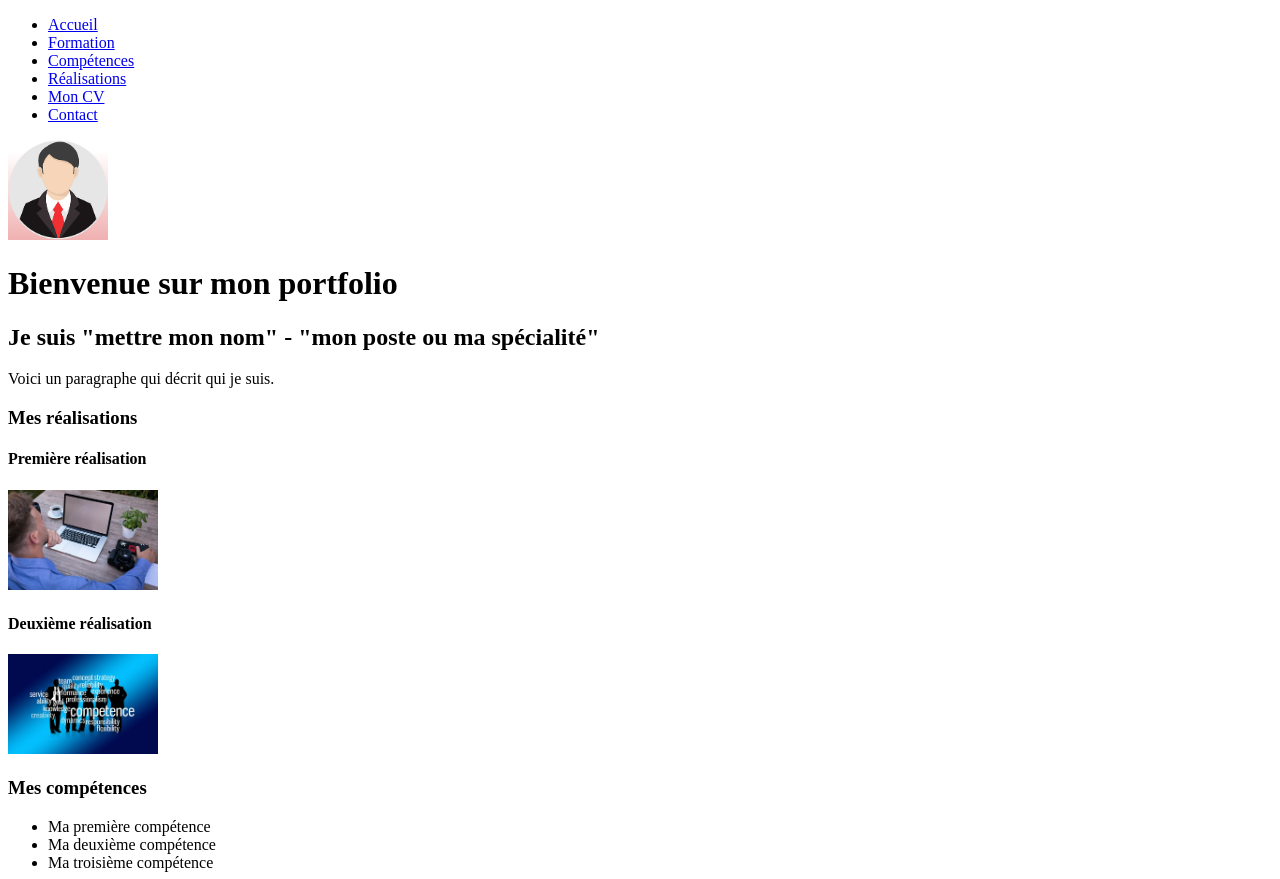
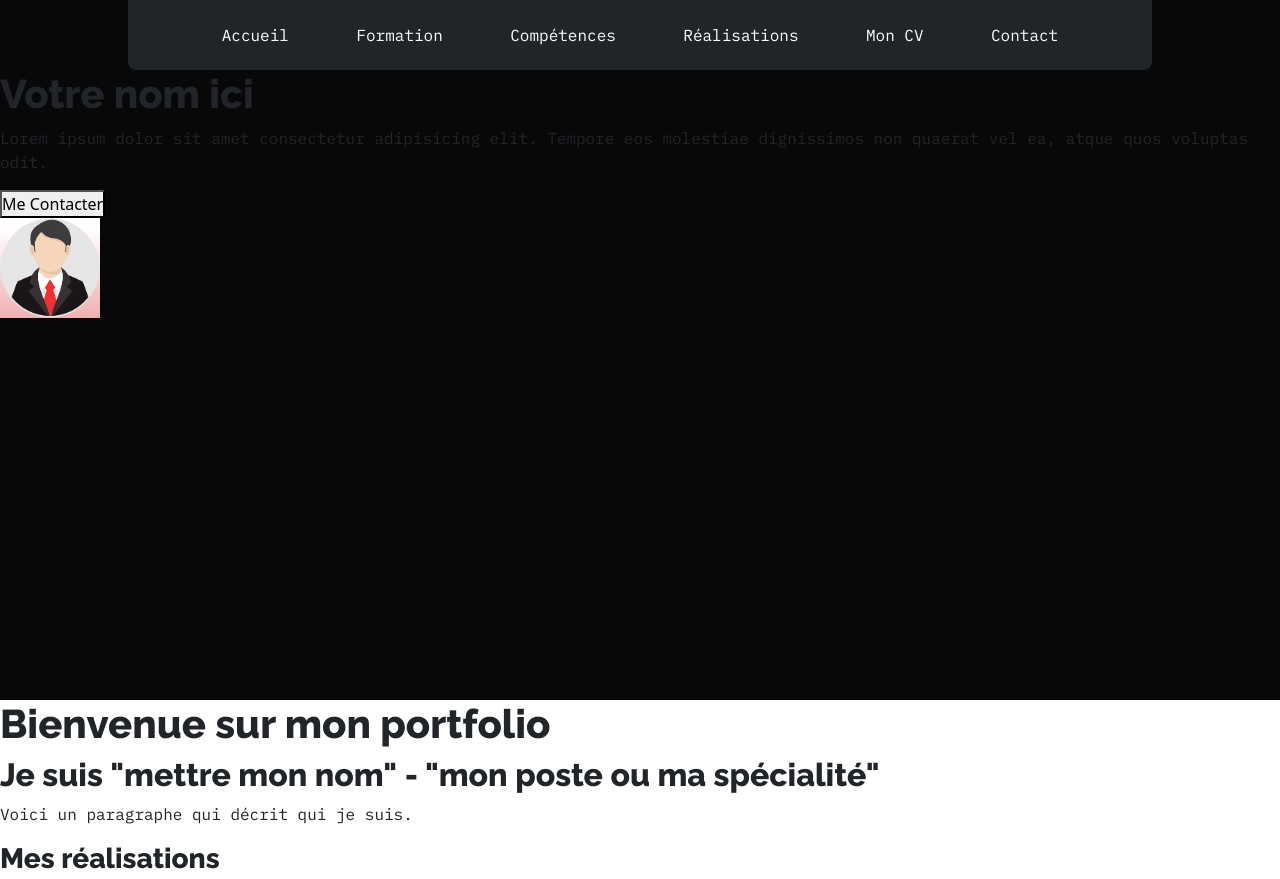
Before and after one commit to MatVD/portfolio-demo, a plain HTML site: page index.html in a window 1280 px wide. Shown: the top 879 px of the page. Drawn offline with nearby package versions, Linux system fonts and the light colour scheme.

Commit message:
add boostrap navbar

```diff
--- a/CSS/style.css
+++ b/CSS/style.css
@@ -0,0 +1,60 @@
+/* Reset des paramètres par défaut des navigateurs */
+*,
+::before,
+::after {
+  padding: 0;
+  margin: 0;
+  box-sizing: border-box;
+}
+
+
+/* Par defaut, la page fera 100% de la hauteur de la fenètre */
+html {
+  height: 100%;
+}
+body {
+  min-height: 100%;
+}
+
+
+/* Paramétrage des polices: titre en Taleway et paragraphe en IBM Plex Mono */
+h1, h2, h3, h4, h5, h6 {
+  font-family: 'Raleway', sans-serif;
+}
+p, a {
+  font-family: 'IBM Plex Mono', monospace;
+}
+
+
+/* ---- Style de la page d'accueil ---- */
+
+header {
+  height: 700px;
+  background-color: #080808;
+}
+
+nav.navbar {
+  background-color: #2B2B2B;
+  max-width: 80%;
+  height: 70px;
+  margin: 0 auto;
+  border-radius: 0 0 8px 8px;
+}
+
+.nav-link {
+  text-decoration: none;
+  color: white;
+}
+
+
+
+@media screen and (max-width: 992px) {
+
+}
+
+
+/* ---- Style de la page du cv ---- */
+
+
+
+/* ---- Style de la page de contact ---- */
--- a/index.html
+++ b/index.html
@@ -5,34 +5,54 @@
     <meta http-equiv="X-UA-Compatible" content="IE=edge">
     <meta name="viewport" content="width=device-width, initial-scale=1.0">
     <meta name="description" content="Retrouvez toutes mes réalisations sur mon portfolio. J'y décris aussi mes compétences et mes soft skills">
+    <link rel="preconnect" href="https://fonts.googleapis.com">
+    <link rel="preconnect" href="https://fonts.gstatic.com" crossorigin>
+    <link href="https://fonts.googleapis.com/css2?family=IBM+Plex+Mono&family=Raleway:wght@800&display=swap" rel="stylesheet">
     <title>Accueil | Portfolio</title>
+    <link href="https://cdn.jsdelivr.net/npm/bootstrap@5.3.0-alpha2/dist/css/bootstrap.min.css" rel="stylesheet" integrity="sha384-aFq/bzH65dt+w6FI2ooMVUpc+21e0SRygnTpmBvdBgSdnuTN7QbdgL+OapgHtvPp" crossorigin="anonymous">
     <link rel="stylesheet" href="CSS/style.css">
 </head>
 <body>
     <header>
-        <nav>
-            <ul>
-                <li>
-                    <a href="#accueil">Accueil</a>
+        <nav class="navbar navbar-expand-lg bg-dark" data-bs-theme="dark">
+            <div class="container-fluid justify-content-center">
+
+              <button class="navbar-toggler" type="button" data-bs-toggle="collapse" data-bs-target="#navbarNav" aria-controls="navbarNav" aria-expanded="false" aria-label="Toggle navigation">
+                <span class="navbar-toggler-icon"></span>
+              </button>
+
+              <div class="collapse navbar-collapse justify-content-center" id="navbarNav">
+                <ul class="navbar-nav w-100 d-flex justify-content-around mx-5">
+                  <li class="nav-item">
+                    <a class="nav-link" href="#">Accueil</a>
                   </li>
-                <li>
-                    <a href="#formation">Formation</a>
+                  <li class="nav-item">
+                    <a class="nav-link" href="#">Formation</a>
                   </li>
-                <li>
-                    <a href="#competences">Compétences</a>
+                  <li class="nav-item">
+                    <a class="nav-link" href="#">Compétences</a>
                   </li>
-                <li>
-                    <a href="#realisation">Réalisations</a>
+                  <li class="nav-item">
+                    <a class="nav-link" href="#">Réalisations</a>
                   </li>
-                <li>
-                    <a href="#moncv">Mon CV</a>
+                  <li class="nav-item">
+                    <a class="nav-link" href="#">Mon CV</a>
                   </li>
-                <li>
-                    <a href="#contact">Contact</a>
+                  <li class="nav-item">
+                    <a class="nav-link" href="#">Contact</a>
                   </li>
                 </ul>
+              </div>
+            </div>
           </nav>
+        <div>
+            <div>
+                <h1>Votre nom ici</h1>
+                <p>Lorem ipsum dolor sit amet consectetur adipisicing elit. Tempore eos molestiae dignissimos non quaerat vel ea, atque quos voluptas odit.</p>
+                <button>Me Contacter</button>
+            </div>
             <img src="medias/profile.png" width="100px" alt="photo de profile">
+        </div>
     </header>
     <main>
         <h1>Bienvenue sur mon portfolio</h1>
@@ -88,5 +108,7 @@
             </a>
         </div>
     </footer>
+
+    <script src="https://cdn.jsdelivr.net/npm/bootstrap@5.3.0-alpha2/dist/js/bootstrap.bundle.min.js" integrity="sha384-qKXV1j0HvMUeCBQ+QVp7JcfGl760yU08IQ+GpUo5hlbpg51QRiuqHAJz8+BrxE/N" crossorigin="anonymous"></script>
 </body>
 </html>
```
Lines whose indentation alone changed are shown as unchanged.
